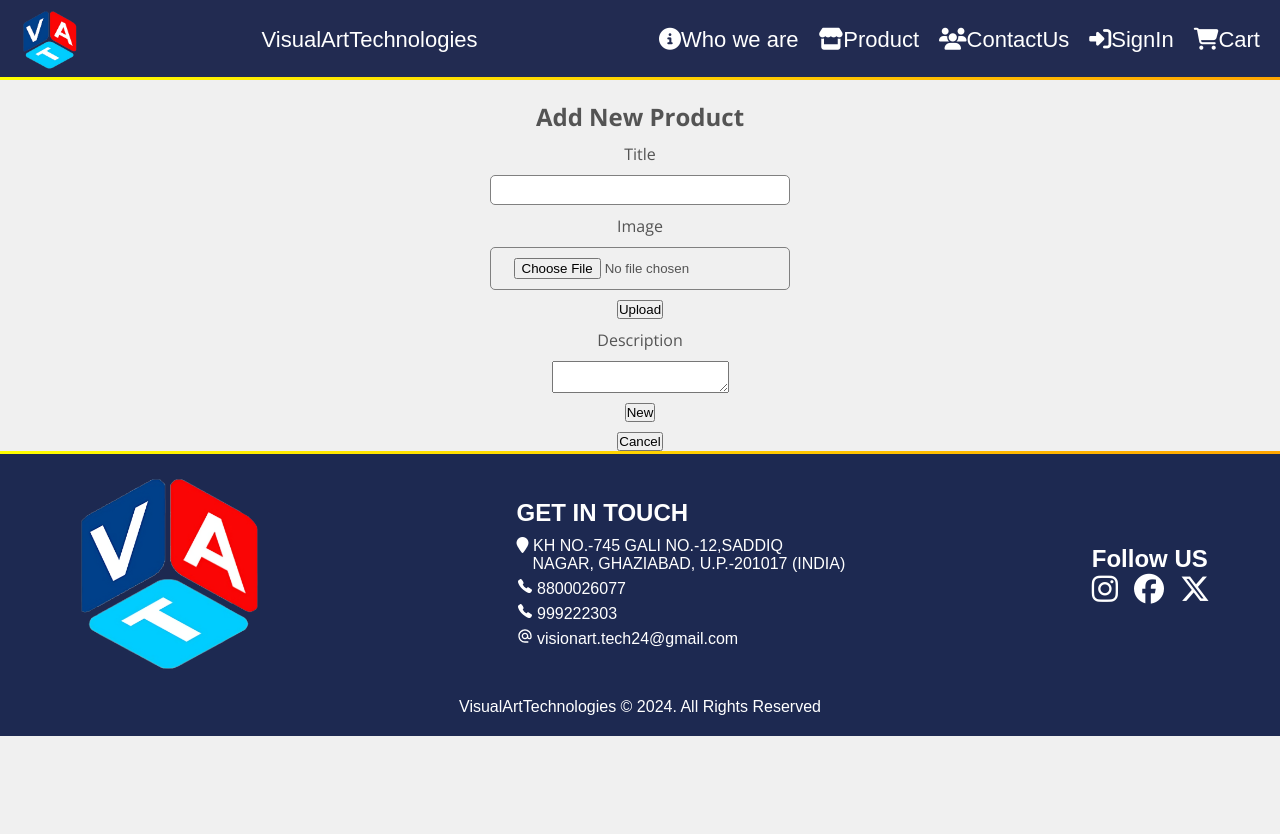
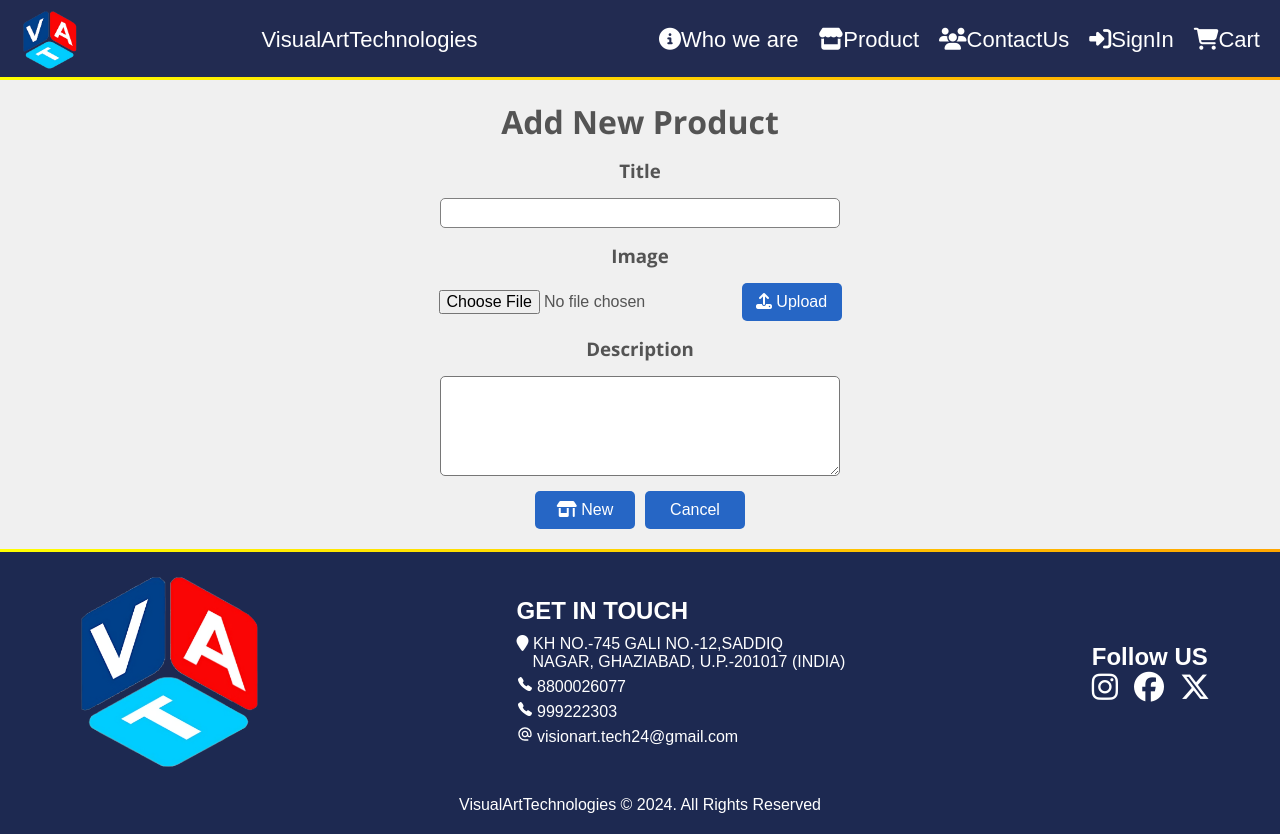
Before and after one commit to notfound07/VAT, a React (Create React App) app in the folder client/: page /Add in a window 1280 px wide. Before the commit the page ends 800 px from the top, so only its background shows below. Built offline with nearby package versions, Linux system fonts and the light colour scheme.

Commit message:
Done add page

```diff
--- a/client/src/Home/Home.css
+++ b/client/src/Home/Home.css
@@ -4,20 +4,19 @@
 
 .main-image {
   width: 100%;
-  height: 500px;
+  height: 600px;
   display: flex;
   align-items: center;
 }
 
 .front-img {
-  padding-top: 100px;
+  padding-top: 80px;
   width: 100%;
-  height: 650px;
+  height: 600px;
 }
 
 .product-showcase {
   display: flex;
-  width: 100%;
   gap: 20px;
 }
 
@@ -25,8 +24,7 @@
   display: flex;
   flex-direction: column;
   align-items: center;
-  width: 400px;
-  background-color: #f0f0f0;
+  background-color: white;
   box-shadow: 1px 1px 5px #babecc, -1px -1px 5px #ffffff;
   text-align: center;
   padding: 10px;
@@ -37,22 +35,22 @@
 .product-display {
   width: 100%;
   padding: 20px 20px 20px 20px;
-  background-color: gray;
+  background-color: rgb(185, 185, 185);
 }
 
 .product-image{
   width: 100%;
-  height: 300px;
+  height: 250px;
   display: flex;
   justify-content: center;
   align-items: center;
   margin-bottom: 10px;
-  border: 2px solid #f0f0f0;
 }
 
 .product-image img{
-  max-width: 100%;
-  max-height: 100%;
+  width: 100%;
+  height: 100%;
+  border-radius: 5px;
   mix-blend-mode: multiply;
 }
 
@@ -135,7 +133,7 @@
   height: 500px;
   padding-top: 100px;
   text-align: center;
-  background-color: gray;
+  background-color: rgb(185, 185, 185);
 }
 
 /* Responsive Styles */
--- a/client/src/Home/Home.jsx
+++ b/client/src/Home/Home.jsx
@@ -31,7 +31,7 @@ const Home = () => {
       <div className='product-display'>
         <div className="product-showcase">
           {shuffledProducts.map((product) => (
-            <div className="product-card" onClick={() => window.location.href = `/Details/${product.id}`}>
+            <div className="product-card" key={product.id} onClick={() => window.location.href = `/Details/${product.id}`}>
               <div className="product-image">
                 <img src={product.image} alt={product.title} />
               </div>
@@ -40,6 +40,7 @@ const Home = () => {
           ))}
         </div>
       </div>
+
       <div className='slogan-section' style={{ backgroundColor: 'lightgray' }}>
         <p className='slogan'>“We understand the value of asset and timeline”</p>
       </div>
--- a/client/src/New/Add.css
+++ b/client/src/New/Add.css
@@ -1,26 +1,70 @@
-.add-form{
-    padding-top: 100px ;
+.add-container {
+    display: flex;
+    justify-content: center;
+    align-items: center;
+    padding-top: 100px;
+    ;
+}
+
+.add-form {
+    width: 400px;
     display: flex;
     flex-direction: column;
     align-items: center;
     justify-content: center;
-    gap: 10px;
+    gap: 15px;
 }
 
-.upload{
-    width: 300px;
+.upload-title {
+    width: 100%;
     height: 30px;
+    font-size: large;
     border: 1px solid gray;
     border-radius: 5px;
     padding-left: 10px;
 }
 
-.file-upload{
-    width: 300px;
-    border: 1px solid gray;
+.upload-box {
+    display: flex;
+    justify-content: center;
+    align-items: center;
+}
+
+.upload-file{
+    font-size: medium;
+}
+
+
+
+.new-btn {
+    display: flex;
+    gap: 10px;
+    margin-bottom: 20px;
+}
+
+.description {
+    width: 100%;
+    height: 100px;
     border-radius: 5px;
-    padding:10px;
-    display: flex;
-    align-items: center;
-    justify-content: center;
+    padding: 10px;
+    resize: vertical;
+    font-size: large;
 }
+
+
+.upnew-btn {
+    width: 100px;
+    padding: 10px;
+    background-color: #2666c5;
+    border: none;
+    border-radius: 5px;
+    color: white;
+    font-size: 16px;
+    cursor: pointer;
+    margin-top: 0;
+    transition: 0.3s;
+}
+
+.upnew-btn:hover {
+    background-color: #0056b3;
+}
--- a/client/src/New/Add.jsx
+++ b/client/src/New/Add.jsx
@@ -6,20 +6,26 @@ const Add = () => {
   return (
     <div >
       <Navbar />
-      <form className='add-form'>
-        <h2 className=''>Add New Product</h2>
-        <label>Title</label>
-        <input className='upload' type='text' />
-        <label>Image</label>
-        <div className='file-upload'>
-          <input type='file' accept='image/*' />
-        </div>
-        <button>Upload</button>
-        <label>Description</label>
-        <textarea type='text' />
-        <button>New</button>
-        <button>Cancel</button>
-      </form>
+      <div className='add-container'>
+        <form className='add-form'>
+          <h1>Add New Product</h1>
+          <h3>Title</h3>
+          <input className='upload-title' type='text' />
+          <h3>Image</h3>
+          <div className='upload-box'>
+            <div className='file-upload'>
+              <input className='upload-file' type='file' accept='image/*' />
+            </div>
+            <button className='upnew-btn'><i class="fa-solid fa-upload"></i> Upload</button>
+          </div>
+          <h3>Description</h3>
+          <textarea type='text' className='description' />
+          <div className='new-btn'>
+            <button className='upnew-btn'><i class="fa-solid fa-shop"></i> New</button>
+            <button className='upnew-btn'>Cancel</button>
+          </div>
+        </form>
+      </div>
       <Footer />
     </div>
   )
--- a/client/src/Shopping/Shopping.css
+++ b/client/src/Shopping/Shopping.css
@@ -8,24 +8,15 @@ body {
 
 .new-product {
     text-align: center;
-    margin: 20px;
+    padding: 0px 20px 20px 20px;
 }
 
-.new-product button {
-    background-color: #007bff;
-    color: white;
-    border: none;
-    padding: 10px 20px;
-    font-size: 16px;
-    border-radius: 5px;
-    cursor: pointer;
-    transition: background-color 0.3s;
+.new-product h1 {
+    margin-bottom: 10px;
 }
-
-.new-product button:hover {
-    background-color: #0056b3;
+.new-product h4 {
+    margin-bottom: 20px;
 }
-
 
 .gallery-container {
     display: flex;
--- a/client/src/Shopping/Shopping.jsx
+++ b/client/src/Shopping/Shopping.jsx
@@ -16,7 +16,9 @@ const Shopping = ({ products }) => {
             <div className="gallery-container">
                 <link rel="stylesheet" href="https://cdnjs.cloudflare.com/ajax/libs/font-awesome/6.5.2/css/all.min.css"></link>
                 <div className="new-product">
-                    {show ? (<button onClick={() => { navigate('/Add') }}>Add</button>) : ('')}
+                    {show ? (<h1>Shop</h1>) : ('')}
+                    {show ? (<h4>Add New collection of art in shop</h4>) : ('')}
+                    {show ? (<button className='art-btn-cart' onClick={() => { navigate('/Add') }}><i class="fa-solid fa-plus"></i> Add</button>) : ('')}
                 </div>
                 <div className="art-grid">
                     {products.map((art) => (
```
